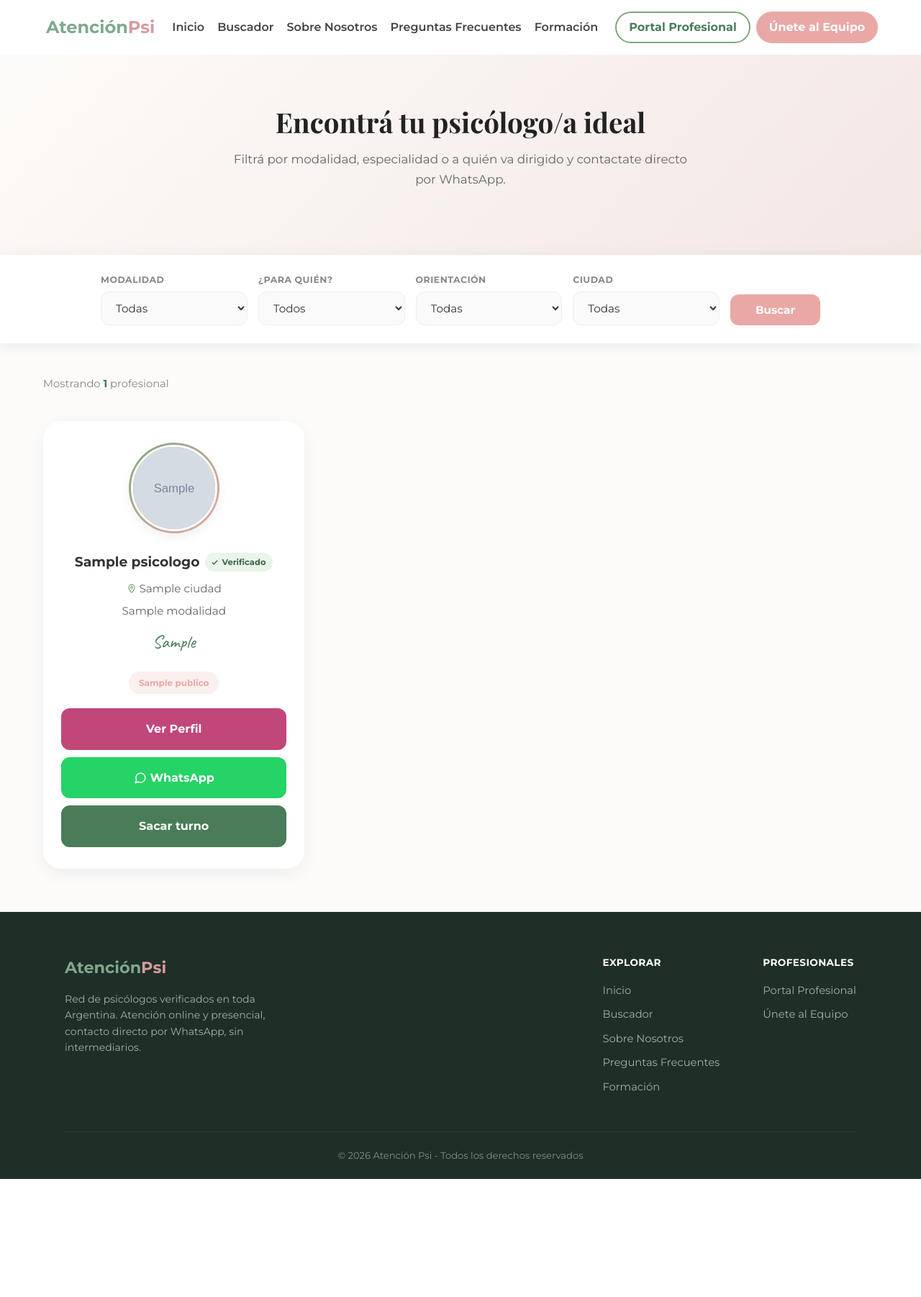
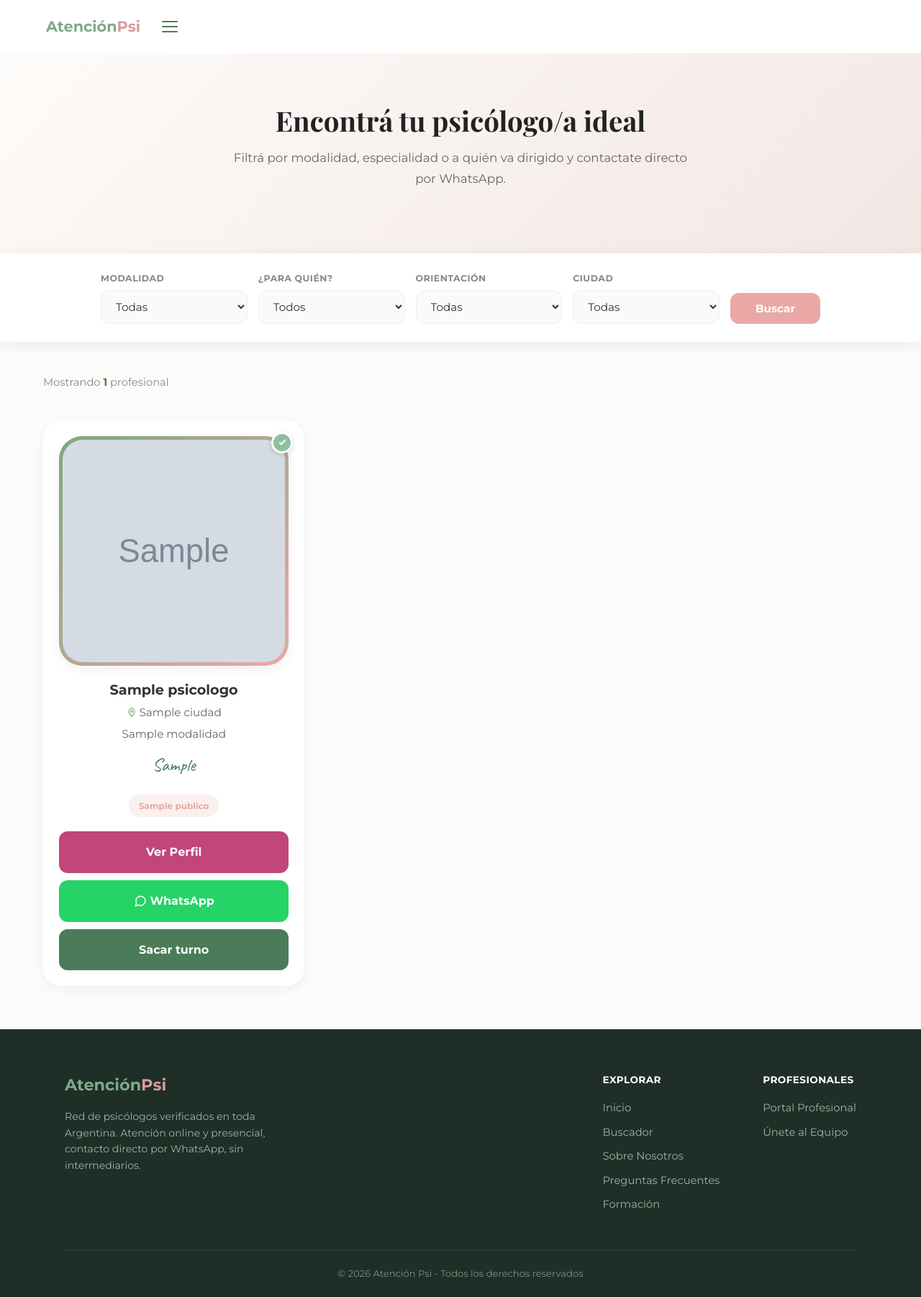
Before and after one commit to LeandroFrattini/Atencionpsi-web, a Django app: page /buscador/ in a window 1280 px wide. Shown: the whole page at 72% size. Before the commit the page ends 1638 px from the top, so only its background shows below. Run offline with Django 5.2, Linux system fonts and the light colour scheme; tables that the repository leaves empty hold one stand-in row (values such as "Sample post"); grey boxes marked "Sample" are stand-in pictures; some libraries are stand-ins or nearby versions.

Commit message:
fix: fotos siempre cuadradas, badge verificado como burbuja y navbar menos apretada
- Bug real: con fotos verticales, aspect-ratio del marco quedaba pisado por
  la proporción natural de la imagen (se veía clarísimo en producción con
  fotos en formato retrato). Fix: la imagen va con position:absolute en un
  clip aparte, así el tamaño del marco depende solo del aspect-ratio.
- Mismo componente de tarjeta (foto cuadrada) en buscador y home -- antes
  el buscador seguía con la foto redonda vieja.
- Badge "Verificado" pasa de pill al lado del nombre a burbuja sobre la
  esquina de la foto, verde suave, para no taparle protagonismo a la foto.
  Aplicado también en la ficha de perfil.
- Navbar: más separación real entre los links y los botones (48px fijos,
  no dependía del espacio sobrante) y subí el punto de quiebre del menú
  hamburguesa para que la fila completa entre con margen.

```diff
--- a/profesionales/templates/_card_destacado.html
+++ b/profesionales/templates/_card_destacado.html
@@ -1,20 +1,19 @@
 {% load static %}
 <div class="card-destacado">
     <div class="card-destacado-foto-frame">
+        <div class="card-destacado-foto-clip">
             {% if p.foto %}
                 <img src="{{ p.foto.url }}" alt="{{ p.nombre }}, psicólogo/a en Atención Psi">
             {% else %}
                 <img src="{% static 'img/default.png' %}" alt="{{ p.nombre }}">
             {% endif %}
         </div>
-
-    <div class="nombre-verificado-row">
-        <h3 class="card-destacado-nombre">{{ p.nombre }}</h3>
-        <span class="badge-verificado" title="Profesional verificado por Atención Psi">
-            <svg viewBox="0 0 24 24" fill="none" stroke="currentColor" stroke-width="3"><path d="M20 6 9 17l-5-5"/></svg>
-            Verificado
+        <span class="badge-verificado-bubble" title="Profesional verificado por Atención Psi">
+            <svg viewBox="0 0 24 24" fill="none" stroke="currentColor" stroke-width="3.5"><path d="M20 6 9 17l-5-5"/></svg>
         </span>
     </div>
+
+    <h3 class="card-destacado-nombre">{{ p.nombre }}</h3>
 
     {% if p.ciudades.all %}
         <p class="info-line"><svg class="icon-inline" width="14" height="14" viewBox="0 0 24 24" fill="none" stroke="currentColor" stroke-width="2"><path d="M12 21s7-6.5 7-12a7 7 0 1 0-14 0c0 5.5 7 12 7 12z"/><circle cx="12" cy="9" r="2.5"/></svg> {% for c in p.ciudades.all %}{{ c.nombre }}{% if not forloop.last %} · {% endif %}{% endfor %}</p>
--- a/profesionales/templates/base.html
+++ b/profesionales/templates/base.html
@@ -76,7 +76,7 @@
     <link rel="preconnect" href="https://fonts.googleapis.com">
     <link rel="preconnect" href="https://fonts.gstatic.com" crossorigin>
     <link href="https://fonts.googleapis.com/css2?family=Caveat:wght@400..700&family=Playfair+Display:wght@600;700&display=swap" rel="stylesheet">
-    <link rel="stylesheet" href="{% static 'style.css' %}?v=2.1">
+    <link rel="stylesheet" href="{% static 'style.css' %}?v=2.2">
     <link rel="icon" type="image/svg+xml" href="{% static 'img/favicon.svg' %}">
     <link rel="icon" type="image/png" href="{% static 'img/favicon.png' %}">
     <link rel="apple-touch-icon" href="{% static 'img/apple-touch-icon.png' %}">
--- a/profesionales/templates/buscador.html
+++ b/profesionales/templates/buscador.html
@@ -100,63 +100,7 @@
 
     <div class="results-container">
         {% for p in psicologos %}
-            <div class="card">
-
-                <div class="card-img-container">
-                    <div class="avatar-ring">
-                        {% if p.foto %}
-                            <img src="{{ p.foto.url }}" alt="{{ p.nombre }}">
-                        {% else %}
-                            <img src="{% static 'img/default.png' %}" alt="{{ p.nombre }}">
-                        {% endif %}
-                    </div>
-                </div>
-
-                <div class="card-info">
-                    <div class="nombre-verificado-row">
-                        <h3 style="margin: 10px 0;">{{ p.nombre }}</h3>
-                        <span class="badge-verificado" title="Profesional verificado por Atención Psi">
-                            <svg viewBox="0 0 24 24" fill="none" stroke="currentColor" stroke-width="3"><path d="M20 6 9 17l-5-5"/></svg>
-                            Verificado
-                        </span>
-                    </div>
-                    {% if p.ciudades.all %}
-                        <p class="info-line"><svg class="icon-inline" width="14" height="14" viewBox="0 0 24 24" fill="none" stroke="currentColor" stroke-width="2"><path d="M12 21s7-6.5 7-12a7 7 0 1 0-14 0c0 5.5 7 12 7 12z"/><circle cx="12" cy="9" r="2.5"/></svg> {% for c in p.ciudades.all %}{{ c.nombre }}{% if not forloop.last %} · {% endif %}{% endfor %}</p>
-                    {% endif %}
-
-                    <p class="info-line">
-                        {% for mod in p.modalidades.all %}
-                            {% if "Online" in mod.nombre %}<svg class="icon-inline" width="14" height="14" viewBox="0 0 24 24" fill="none" stroke="currentColor" stroke-width="2"><rect x="2" y="4" width="20" height="13" rx="2"/><path d="M2 17h20M8 21h8"/></svg>{% endif %}
-                            {% if "Presencial" in mod.nombre %}<svg class="icon-inline" width="14" height="14" viewBox="0 0 24 24" fill="none" stroke="currentColor" stroke-width="2"><path d="M12 21s7-6.5 7-12a7 7 0 1 0-14 0c0 5.5 7 12 7 12z"/><circle cx="12" cy="9" r="2.5"/></svg>{% endif %}
-                            {{ mod.nombre }}{% if not forloop.last %} y {% endif %}
-                        {% endfor %}
-                    </p>
-
-                    {% if p.orientacion %}
-                        <p class="info-line-orientacion">{{ p.orientacion }}</p>
-                    {% endif %}
-
-                    <div class="tags-wrapper">
-                        {% for d in p.destinatarios.all %}
-                            <span class="dirigido-label">{{ d.nombre }}</span>
-                        {% endfor %}
-                    </div>
-                </div>
-
-                <div class="card-buttons">
-                    <a href="{% url 'perfil_psicologo' p.slug %}" class="btn-view">Ver Perfil</a>
-                    <a href="https://wa.me/{{ p.whatsapp_limpio }}?text=Hola,%20te%20escribo%20desde%20Atenci%C3%B3n%20Psi,%20me%20gustar%C3%ADa%20coordinar%20un%20turno%20con%20vos!"
-                       class="btn-ws js-wa-click"
-                       data-slug="{{ p.slug }}"
-                       target="_blank"
-                       rel="noopener">
-                        <svg width="18" height="18" viewBox="0 0 24 24" fill="none" stroke="currentColor" stroke-width="2" stroke-linecap="round" stroke-linejoin="round" style="vertical-align:-4px; margin-right:5px;"><path d="M21 11.5a8.38 8.38 0 0 1-.9 3.8 8.5 8.5 0 0 1-7.6 4.7 8.38 8.38 0 0 1-3.8-.9L3 21l1.9-5.7a8.38 8.38 0 0 1-.9-3.8 8.5 8.5 0 0 1 4.7-7.6 8.38 8.38 0 0 1 3.8-.9h.5a8.48 8.48 0 0 1 8 8v.5z"/></svg>WhatsApp
-                    </a>
-                    {% if p.disponibilidad_semanal.exists %}
-                    <a href="{% url 'reservar_turno' p.slug %}" class="btn-reservar">Sacar turno</a>
-                    {% endif %}
-                </div>
-            </div>
+            {% include '_card_destacado.html' %}
 
         {% empty %}
             <div class="buscador-empty">
--- a/static/style.css
+++ b/static/style.css
@@ -55,7 +55,7 @@ nav {
     display: flex;
     align-items: center;
     flex: 1;
-    gap: 24px;
+    gap: 48px;
 }
 
 .nav-links {
@@ -297,45 +297,6 @@ nav {
     background-color: #d89694;
     transform: scale(1.05);
 }
-.card {
-    background: #fff;
-    border-radius: 20px;
-    padding: 30px;
-    box-shadow: 0 4px 15px rgba(0,0,0,0.05);
-    text-align: center;
-    display: flex;
-    flex-direction: column;
-    align-items: center;
-}
-
-.card:hover {
-    transform: translateY(-10px);
-}
-
-.card-img-container {
-    display: flex;
-    justify-content: center;
-    margin-bottom: 15px;
-}
-
-.avatar-ring {
-    width: 126px;
-    height: 126px;
-    border-radius: 50%;
-    padding: 3px;
-    background: linear-gradient(135deg, #7da87b, #e9a8a6);
-    box-shadow: 0 5px 15px rgba(0,0,0,0.06);
-}
-
-.avatar-ring img {
-    width: 100%;
-    height: 100%;
-    border-radius: 50%;
-    object-fit: cover;
-    display: block;
-    border: 3px solid #fff;
-}
-
 .icon-inline {
     vertical-align: -2px;
     color: #7da87b;
@@ -586,25 +547,10 @@ footer {
 
 /* --- 4. BUSCADOR: TARJETAS Y ALINEACIÓN --- */
 
-/* Solo las tarjetas que están dentro del contenedor de resultados */
-.results-container .card {
-    background: white;
-    border-radius: 25px;
-    padding: 30px 25px;
-    box-shadow: 0 8px 25px rgba(0,0,0,0.05);
-    display: flex;
-    flex-direction: column;
-    height: 100%; /* Mismo alto para todas en la fila */
-    text-align: center;
-}
-
-/* Solo el info de las tarjetas del buscador crece para empujar botones */
-.results-container .card-info {
-    flex-grow: 1;
-    display: flex;
-    flex-direction: column;
-    align-items: center;
-    justify-content: flex-start;
+/* Las tarjetas del buscador usan el mismo componente .card-destacado que la
+   home (ver _card_destacado.html) -- mismo alto en toda la fila. */
+.results-container .card-destacado {
+    height: 100%;
 }
 
 /* Contenedor de burbujas en el buscador */
@@ -2224,23 +2183,62 @@ main.buscador-main {
     transform: translateY(-8px);
 }
 
+/* Cuadro de foto a proporción 1:1 fija, sea cual sea la orientación de la
+   foto original. La imagen va con position:absolute adentro de un clip
+   aparte -- si en cambio el <img> mide height:100% dentro de un padre con
+   aspect-ratio, algunos navegadores dejan que la proporción NATURAL de la
+   imagen "empuje" la altura del padre (se ve clarísimo con fotos verticales:
+   la tarjeta queda más alta que las demás). Sacando el <img> del flujo con
+   position:absolute, el tamaño del cuadro depende solo de aspect-ratio,
+   nunca de la foto. */
 .card-destacado-foto-frame {
+    position: relative;
     width: 100%;
     aspect-ratio: 1 / 1;
     border-radius: 32px;
-    padding: 5px;
     margin-bottom: 18px;
     background: linear-gradient(135deg, #7da87b, #e9a8a6);
     box-shadow: 0 5px 15px rgba(0,0,0,0.06);
 }
 
-.card-destacado-foto-frame img {
+.card-destacado-foto-clip {
+    position: absolute;
+    inset: 5px;
+    border-radius: 28px;
+    overflow: hidden;
+}
+
+.card-destacado-foto-clip img {
+    position: absolute;
+    inset: 0;
     width: 100%;
     height: 100%;
-    border-radius: 28px;
     object-fit: cover;
     display: block;
-    border: 4px solid #fff;
+}
+
+/* Burbuja de verificado sobre la esquina de la foto, en vez de un pill al
+   lado del nombre -- verde bien suave para que no compita con la foto. */
+.badge-verificado-bubble {
+    position: absolute;
+    top: -6px;
+    right: -6px;
+    width: 30px;
+    height: 30px;
+    border-radius: 50%;
+    background: #8fbfa0;
+    border: 3px solid #fff;
+    display: flex;
+    align-items: center;
+    justify-content: center;
+    box-shadow: 0 2px 6px rgba(0,0,0,0.15);
+}
+
+.badge-verificado-bubble svg {
+    width: 13px;
+    height: 13px;
+    color: #fff;
+    flex-shrink: 0;
 }
 
 .card-destacado-nombre {
@@ -2254,36 +2252,6 @@ main.buscador-main {
 
 @media (max-width: 600px) {
     .destacados-subtitulo { margin-top: -10px; }
-}
-
-/* =============================================
-   BADGE "VERIFICADO" (card destacada, buscador, perfil)
-   ============================================= */
-.nombre-verificado-row {
-    display: flex;
-    align-items: center;
-    justify-content: center;
-    gap: 8px;
-    flex-wrap: wrap;
-}
-
-.badge-verificado {
-    display: inline-flex;
-    align-items: center;
-    gap: 4px;
-    background: #eaf5ea;
-    color: #3f6647;
-    font-size: 0.72rem;
-    font-weight: 700;
-    padding: 4px 10px 4px 8px;
-    border-radius: 20px;
-    white-space: nowrap;
-}
-
-.badge-verificado svg {
-    width: 11px;
-    height: 11px;
-    flex-shrink: 0;
 }
 
 /* =============================================
```
Also changed, not shown: other parts of static/style.css (+23 -10 lines), profesionales/templates/perfil.html (+12 -13 lines). Lines whose indentation alone changed are shown as unchanged.
